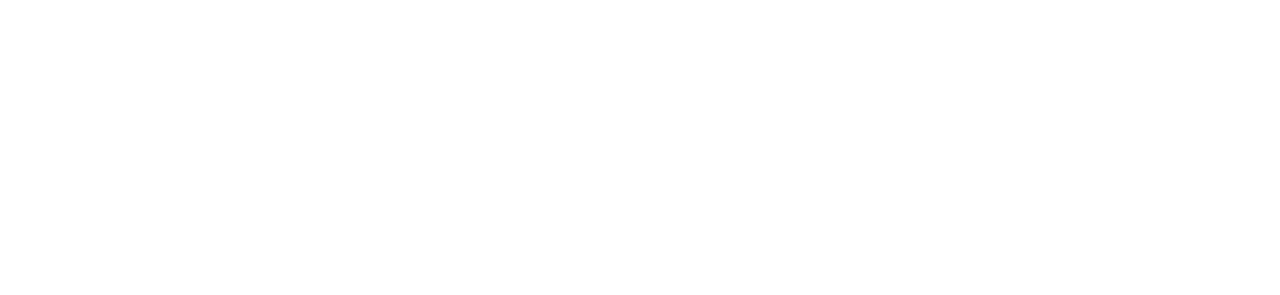
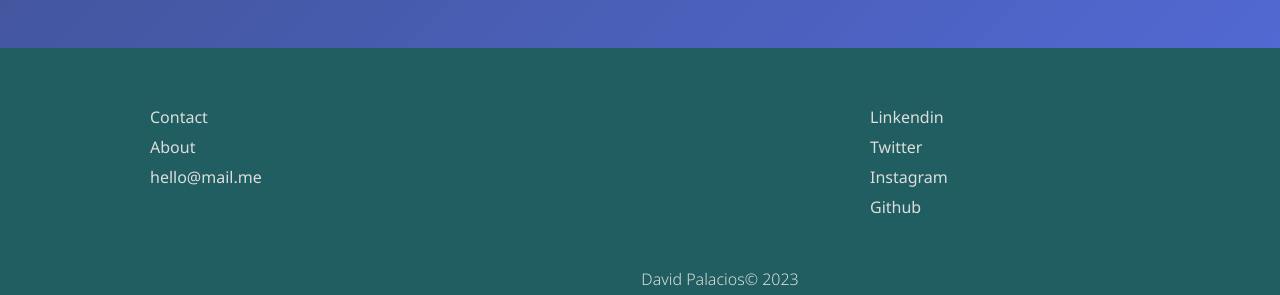
Before and after one commit to davidpa7710/portafolio, a React (Vite) app in the folder portafolio/: page / in a window 1280 px wide. Shown: the part 3472-3767 px from the top of the page. Before the commit the page ends 3470 px from the top, so only its background shows below. Built offline with nearby package versions, Linux system fonts and the light colour scheme.

Commit message:
feat: footer added

```diff
--- a/portafolio/src/App.jsx
+++ b/portafolio/src/App.jsx
@@ -3,6 +3,7 @@
 import Card from './components/Card'
 import Content_card from './components/Content_card'
 import Proyect_Card from './components/Proyect_Card'
+import Footer from './components/Footer'
 
 function App() {
 
@@ -43,8 +44,8 @@
       <Proyect_Card />
       <Proyect_Card />
       </div>
-
-    </div >
+      <Footer />
+  </div >
   )
 }
 
--- /dev/null
+++ b/portafolio/src/components/Footer.css
@@ -0,0 +1,28 @@
+
+.footer{
+    margin-top: 50px;
+    background-color: #205E61;
+    display: grid;
+    grid-template-columns: repeat(2, 1fr);
+    height: 250px;
+    padding: 50px 150px;
+    font-weight: 400;
+}
+.footer li{
+    margin-top: 1vh;
+    list-style: none;
+    touch-action: manipulation;
+}
+.footer li:hover{
+    color: #3C84AB;
+    text-decoration: underline;
+    cursor: pointer;
+    transition-duration: .2s;
+}
+.copyright{
+    width: 300px;
+    text-align: center;
+    margin-top: 50px;
+    margin-left: 420px;
+    font-weight: 200;
+}
--- /dev/null
+++ b/portafolio/src/components/Footer.jsx
@@ -0,0 +1,25 @@
+import React from 'react'
+import './Footer.css'
+
+const Footer = () => {
+    return (
+        <div className="footer">
+            <ul>
+                <li>Contact</li>
+                <li>About</li>
+                <li>hello@mail.me</li>
+            </ul>
+            <ul>
+                <li>
+                    Linkendin
+                </li>
+                <li>Twitter</li>
+                <li>Instagram</li>
+                <li>Github</li>
+            </ul>
+            <p className="copyright">David Palacios© 2023</p>
+        </div>
+    )
+}
+
+export default Footer
--- a/portafolio/src/components/Proyect_Card.css
+++ b/portafolio/src/components/Proyect_Card.css
@@ -1,5 +1,6 @@
 .website_card{
-    border: 1px solid red;
+    background-color: #404258;
+    border-radius: 10%;
     padding: 40px;
     width: 500px;
     height: 600px;
```
